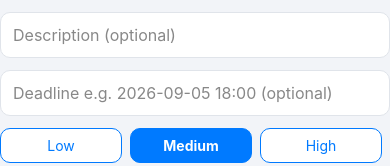
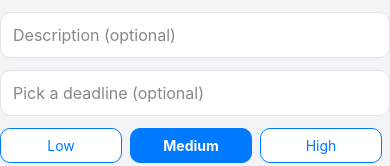
Before and after one commit to FAIZAN101013/TodoApp, a React Native app: screen /Home in a window 390 px wide. Shown: the part 176-342 px from the top of the page. Built offline with nearby package versions, Linux system fonts and the light colour scheme; no server answers.

Commit message:
feat: pick deadline with native calendar and clock

```diff
--- a/package.json
+++ b/package.json
@@ -10,6 +10,7 @@
     "test": "jest"
   },
   "dependencies": {
+    "@react-native-community/datetimepicker": "^9.2.0",
     "@react-native/new-app-screen": "0.87.1",
     "@react-navigation/native": "^7.3.18",
     "@react-navigation/native-stack": "^7.18.10",
--- a/screens/HomeScreen.tsx
+++ b/screens/HomeScreen.tsx
@@ -13,6 +13,10 @@ import {
 import {
   NativeStackScreenProps,
 } from '@react-navigation/native-stack';
+
+import DateTimePicker, {
+  DateTimePickerEvent,
+} from '@react-native-community/datetimepicker';
 
 import {RootStackParamList} from '../App';
 import {styles} from '../styles';
@@ -50,6 +54,26 @@ const badgeTextStyles = {
   High: styles.badgeTextHigh,
 };
 
+// Adds a leading zero: 7 -> "07"
+function two(n: number) {
+  return n < 10 ? '0' + n : '' + n;
+}
+
+// Turns a Date into text like "2026-09-05 18:00"
+function formatDateTime(d: Date) {
+  return (
+    d.getFullYear() +
+    '-' +
+    two(d.getMonth() + 1) +
+    '-' +
+    two(d.getDate()) +
+    ' ' +
+    two(d.getHours()) +
+    ':' +
+    two(d.getMinutes())
+  );
+}
+
 function HomeScreen({navigation}: Props) {
   // The form fields for a new task
   const [title, setTitle] = useState('');
@@ -59,6 +83,30 @@ function HomeScreen({navigation}: Props) {
 
   // The list of tasks from the server
   const [tasks, setTasks] = useState<Task[]>([]);
+
+  // Controls for the deadline calendar/clock pop-ups
+  const [showDatePicker, setShowDatePicker] = useState(false);
+  const [showTimePicker, setShowTimePicker] = useState(false);
+  const [pickedDate, setPickedDate] = useState(new Date());
+
+  // Step 1: user picked a day on the calendar -> now ask for the time
+  const onDatePicked = (event: DateTimePickerEvent, date?: Date) => {
+    setShowDatePicker(false);
+
+    if (event.type === 'set' && date) {
+      setPickedDate(date);
+      setShowTimePicker(true);
+    }
+  };
+
+  // Step 2: user picked a time -> save the full deadline text
+  const onTimePicked = (event: DateTimePickerEvent, date?: Date) => {
+    setShowTimePicker(false);
+
+    if (event.type === 'set' && date) {
+      setDeadline(formatDateTime(date));
+    }
+  };
 
   // Ask the backend for this user's tasks
   const loadTasks = async () => {
@@ -158,13 +206,30 @@ function HomeScreen({navigation}: Props) {
         style={styles.authInput}
       />
 
-      <TextInput
-        placeholder="Deadline e.g. 2026-09-05 18:00 (optional)"
-        placeholderTextColor="#888"
-        value={deadline}
-        onChangeText={setDeadline}
-        style={styles.authInput}
-      />
+      {/* Tapping this opens the calendar (then the clock) */}
+      <TouchableOpacity
+        onPress={() => setShowDatePicker(true)}
+        style={styles.authInput}>
+        <Text style={deadline ? styles.deadlineText : styles.deadlinePlaceholder}>
+          {deadline ? 'Deadline: ' + deadline : 'Pick a deadline (optional)'}
+        </Text>
+      </TouchableOpacity>
+
+      {showDatePicker && (
+        <DateTimePicker
+          value={pickedDate}
+          mode="date"
+          onChange={onDatePicked}
+        />
+      )}
+
+      {showTimePicker && (
+        <DateTimePicker
+          value={pickedDate}
+          mode="time"
+          onChange={onTimePicked}
+        />
+      )}
 
       {/* Priority selector: three small buttons */}
       <View style={styles.priorityRow}>
--- a/styles.ts
+++ b/styles.ts
@@ -207,6 +207,17 @@ export const styles = StyleSheet.create({
     marginTop: 2,
   },
 
+  // Text inside the "pick a deadline" field
+  deadlineText: {
+    fontSize: 16,
+    color: '#000',
+  },
+
+  deadlinePlaceholder: {
+    fontSize: 16,
+    color: '#888',
+  },
+
   // Small colored pill showing the task's priority
   badgeRow: {
     flexDirection: 'row',
```
Also changed, not shown: 1 other file (tests, documents, lock files or other folders).
